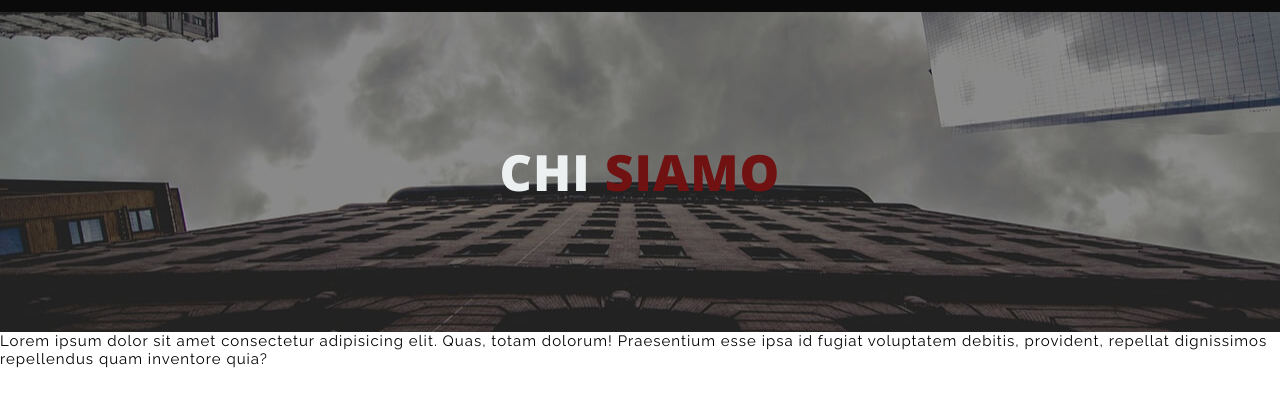
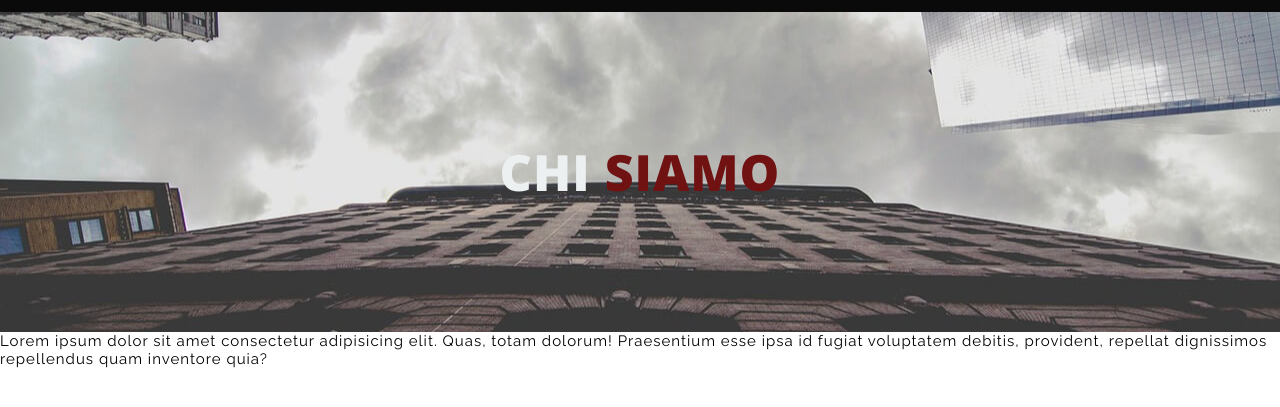
Before and after one commit to uptheirons78/studio-legale, a Gatsby site: page /chi-siamo in a window 1280 px wide. Shown: the part 89-496 px from the top of the page. Built offline with nearby package versions, Linux system fonts and the light colour scheme; Gatsby itself is replaced by a stand-in of ours.

Commit message:
edited: hero section using gatsby-background-image

```diff
--- a/package.json
+++ b/package.json
@@ -7,6 +7,7 @@
   "dependencies": {
     "babel-plugin-styled-components": "^1.10.6",
     "gatsby": "^2.17.6",
+    "gatsby-background-image": "^0.8.18",
     "gatsby-image": "^2.2.30",
     "gatsby-plugin-manifest": "^2.2.25",
     "gatsby-plugin-offline": "^3.0.17",
--- a/src/components/Hero.js
+++ /dev/null
@@ -1,57 +0,0 @@
-import React from "react";
-import styled from "styled-components";
-
-const Hero = ({ img, titleLeft, titleRight }) => {
-  const heroStyle = {
-    backgroundImage: `url(${img})`,
-  };
-
-  return (
-    <HeroSection style={heroStyle}>
-      <div className="title-container">
-        <h1>
-          {titleLeft} <span>{titleRight}</span>
-        </h1>
-      </div>
-    </HeroSection>
-  );
-};
-
-export default Hero;
-
-const HeroSection = styled.section`
-  background-repeat: no-repeat;
-  background-size: cover;
-  background-position: center center;
-  min-height: 40vh;
-  position: relative;
-  z-index: -1;
-
-  .title-container {
-    position: absolute;
-    top: 0;
-    left: 0;
-    background-color: rgba(0, 0, 0, 0.4);
-    width: 100%;
-    height: 100%;
-    display: flex;
-    justify-content: center;
-    align-items: center;
-    h1 {
-      color: ${props => props.theme.white};
-      font-size: 5rem;
-      text-transform: uppercase;
-
-      @media (max-width: 1100px) {
-        font-size: 4rem;
-      }
-      @media (max-width: 600px) {
-        font-size: 3rem;
-      }
-
-      span {
-        color: ${props => props.theme.primaryColor};
-      }
-    }
-  }
-`;
--- /dev/null
+++ b/src/components/Home/Background.js
@@ -0,0 +1,31 @@
+import React from "react";
+import { graphql, useStaticQuery } from "gatsby";
+import BackgroundImage from "gatsby-background-image";
+
+const query = graphql`
+  query {
+    file(relativePath: { eq: "sb-home.jpg" }) {
+      childImageSharp {
+        fluid {
+          ...GatsbyImageSharpFluid
+        }
+      }
+    }
+  }
+`;
+
+const Background = ({ children }) => {
+  const { file } = useStaticQuery(query);
+
+  return (
+    <BackgroundImage
+      Tag="section"
+      fluid={file.childImageSharp.fluid}
+      className="background"
+    >
+      {children}
+    </BackgroundImage>
+  );
+};
+
+export default Background;
--- /dev/null
+++ b/src/components/TitleContainer.js
@@ -0,0 +1,33 @@
+import React from "react";
+import styled from "styled-components";
+
+const TitleContainer = ({ titleLeft, titleRight }) => {
+  return (
+    <StyledTitleContainer className="title-container">
+      <h1>
+        {titleLeft} <span>{titleRight}</span>
+      </h1>
+    </StyledTitleContainer>
+  );
+};
+
+export default TitleContainer;
+
+const StyledTitleContainer = styled.div`
+  h1 {
+    color: ${props => props.theme.white};
+    font-size: 5rem;
+    text-transform: uppercase;
+
+    @media (max-width: 1100px) {
+      font-size: 4rem;
+    }
+    @media (max-width: 600px) {
+      font-size: 3rem;
+    }
+
+    span {
+      color: ${props => props.theme.primaryColor};
+    }
+  }
+`;
--- a/src/components/styles/GlobalStyles.js
+++ b/src/components/styles/GlobalStyles.js
@@ -76,6 +76,17 @@
       }
     }
   }
+
+  .background {
+    min-height: 40vh;
+    background-position: center;
+    background-size: cover;
+    opacity: 1 !important;
+    display: flex;
+    justify-content: center;
+    align-items: center;
+    background-color: rgba(34, 34, 34, 0.5);
+  }
 `;
 
 export default GlobalStyle;
--- a/src/pages/chi-siamo.js
+++ b/src/pages/chi-siamo.js
@@ -2,13 +2,15 @@
 import Layout from "../components/layout";
 
 import SEO from "../components/seo";
-import Hero from "../components/Hero";
-import img from "../images/sb-home.jpg";
+import Background from "../components/Home/Background";
+import TitleContainer from "../components/TitleContainer";
 
 const ChiSiamo = () => (
   <Layout lang={"IT"}>
     <SEO title="Chi Siamo" />
-    <Hero img={img} titleLeft="chi" titleRight="siamo" />
+    <Background>
+      <TitleContainer titleLeft="chi" titleRight="siamo" />
+    </Background>
     <p>
       Lorem ipsum dolor sit amet consectetur adipisicing elit. Quas, totam
       dolorum! Praesentium esse ipsa id fugiat voluptatem debitis, provident,
```
Also changed, not shown: src/pages/404.js (+5 -2 lines), src/pages/collaboratori.js (+5 -3 lines), src/pages/dove-siamo.js (+5 -3 lines), src/pages/en/about.js (+5 -3 lines), src/pages/en/contact.js (+5 -3 lines), src/pages/en/index.js (+5 -3 lines), src/pages/index.js (+5 -3 lines), src/pages/rassegna-stampa.js (+5 -3 lines), src/pages/sentenze.js (+5 -3 lines), 1 other file.
